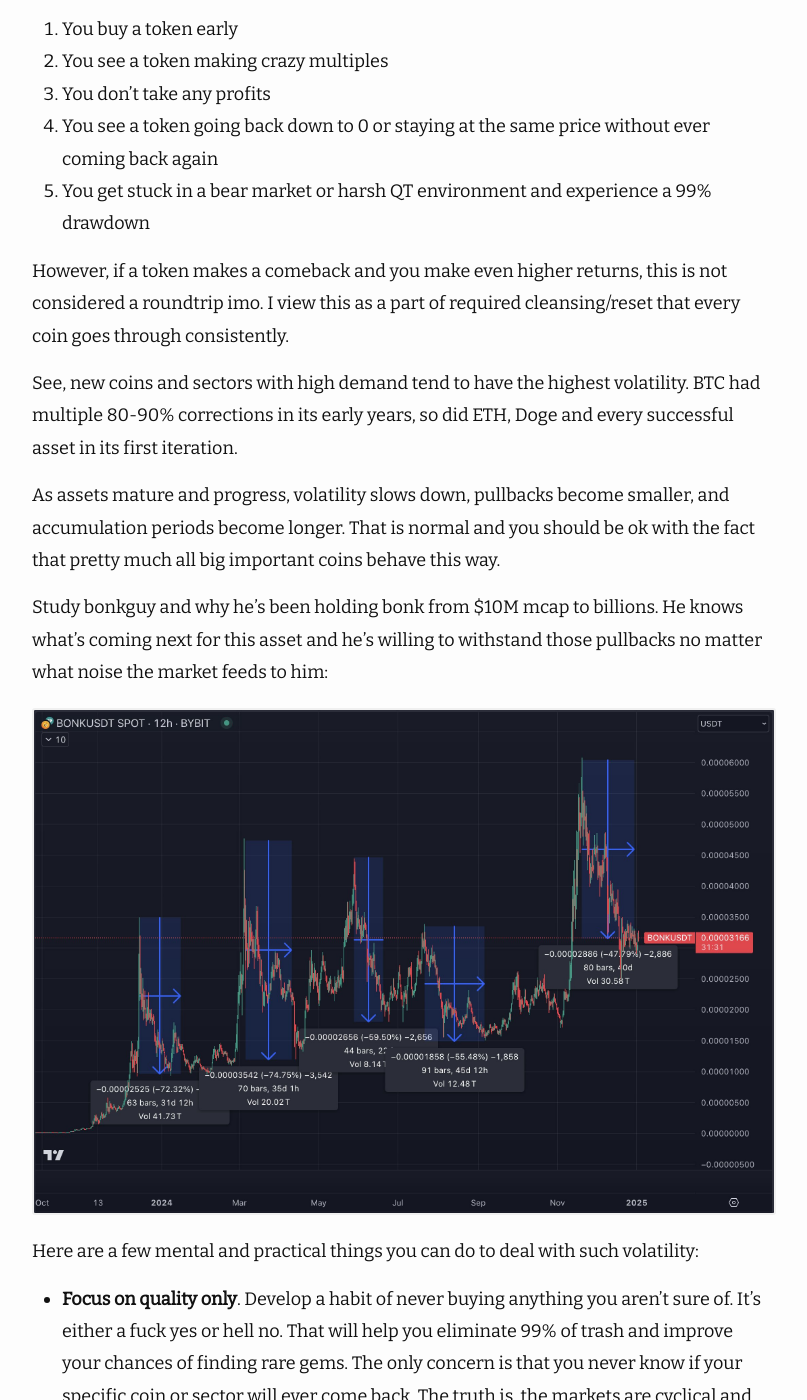
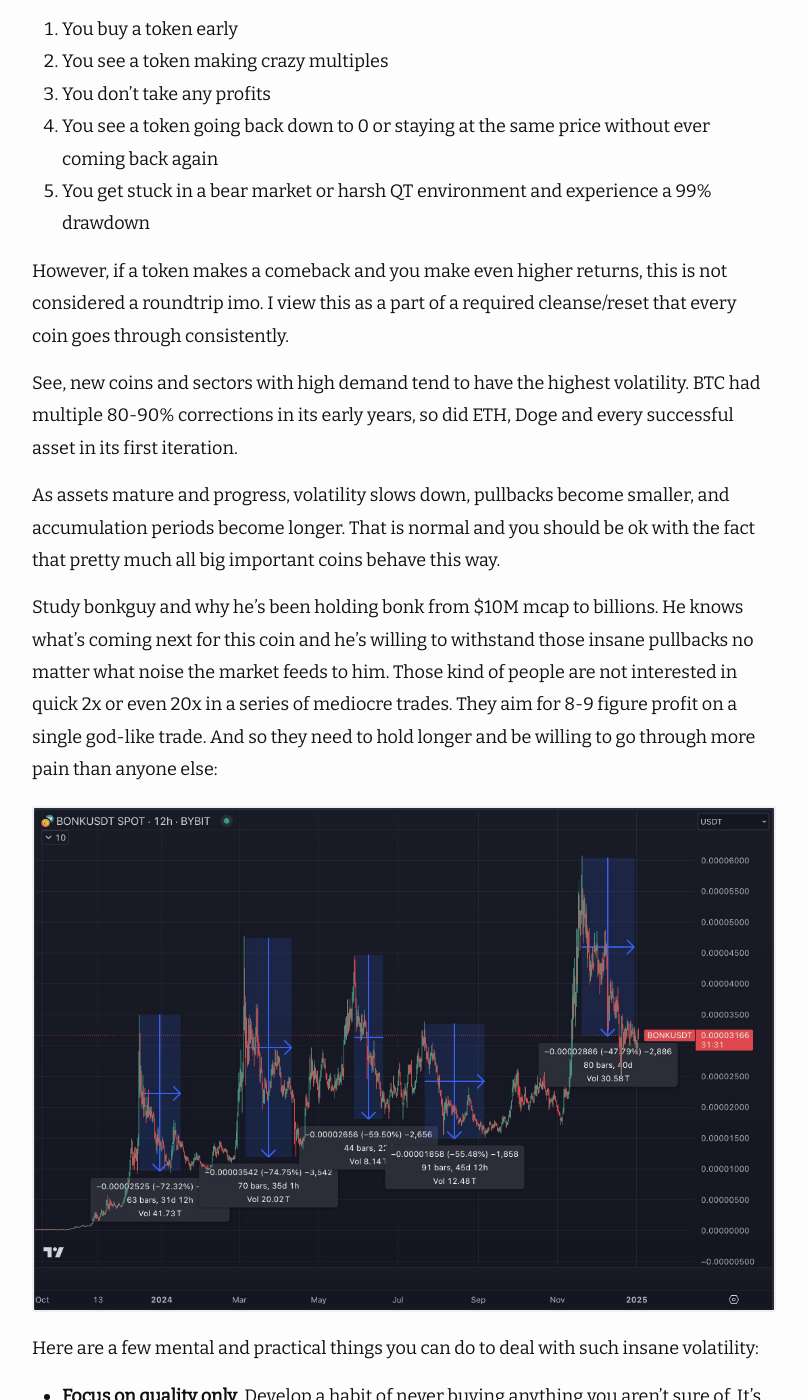
Before and after one commit to deeintech/deeintech.github.io, a Jekyll site: the page built from _posts/2025-03-05-playbook.md, in a window 1280 px wide and 1400 px high, scrolled down 22375 px. Shown: the whole window, without its empty margins (238-1045 px from the left). Built offline with Jekyll 4.4.1, drawn with Linux system fonts in a browser that asks for light colours; nearby versions of some CDN libraries.

Commit message:
update bonk

```diff
--- a/_posts/2025-03-05-playbook.md
+++ b/_posts/2025-03-05-playbook.md
@@ -325,17 +325,17 @@
 4. You see a token going back down to 0 or staying at the same price without ever coming back again
 5. You get stuck in a bear market or harsh QT environment and experience a 99% drawdown
 
-However, if a token makes a comeback and you make even higher returns, this is not considered a roundtrip imo. I view this as a part of required cleansing/reset that every coin goes through consistently.
+However, if a token makes a comeback and you make even higher returns, this is not considered a roundtrip imo. I view this as a part of a required cleanse/reset that every coin goes through consistently.
 
 See, new coins and sectors with high demand tend to have the highest volatility. BTC had multiple 80-90% corrections in its early years, so did ETH, Doge and every successful asset in its first iteration.
 
 As assets mature and progress, volatility slows down, pullbacks become smaller, and accumulation periods become longer. That is normal and you should be ok with the fact that pretty much all big important coins behave this way.
 
-Study bonkguy and why he's been holding bonk from $10M mcap to billions. He knows what's coming next for this asset and he's willing to withstand those pullbacks no matter what noise the market feeds to him:
+Study bonkguy and why he's been holding bonk from $10M mcap to billions. He knows what's coming next for this coin and he's willing to withstand those insane pullbacks no matter what noise the market feeds to him. Those kind of people are not interested in quick 2x or even 20x in a series of mediocre trades. They aim for 8-9 figure profit on a single god-like trade. And so they need to hold longer and be willing to go through more pain than anyone else:
 
 ![bonk](/assets/images/bonk.jpeg)
 
-Here are a few mental and practical things you can do to deal with such volatility:
+Here are a few mental and practical things you can do to deal with such insane volatility:
 
 - **Focus on quality only**. Develop a habit of never buying anything you aren't sure of. It's either a fuck yes or hell no. That will help you eliminate 99% of trash and improve your chances of finding rare gems. The only concern is that you never know if your specific coin or sector will ever come back. The truth is, the markets are cyclical and your sector is likely to come back eventually if it's a part of a major theme this bull run. Old coins, super niche one-time apps/trends or obvious scams will never come back of course. That said, impatience and a short-term mindset prevent people from experiencing 100-1000x returns in size.
 
```
